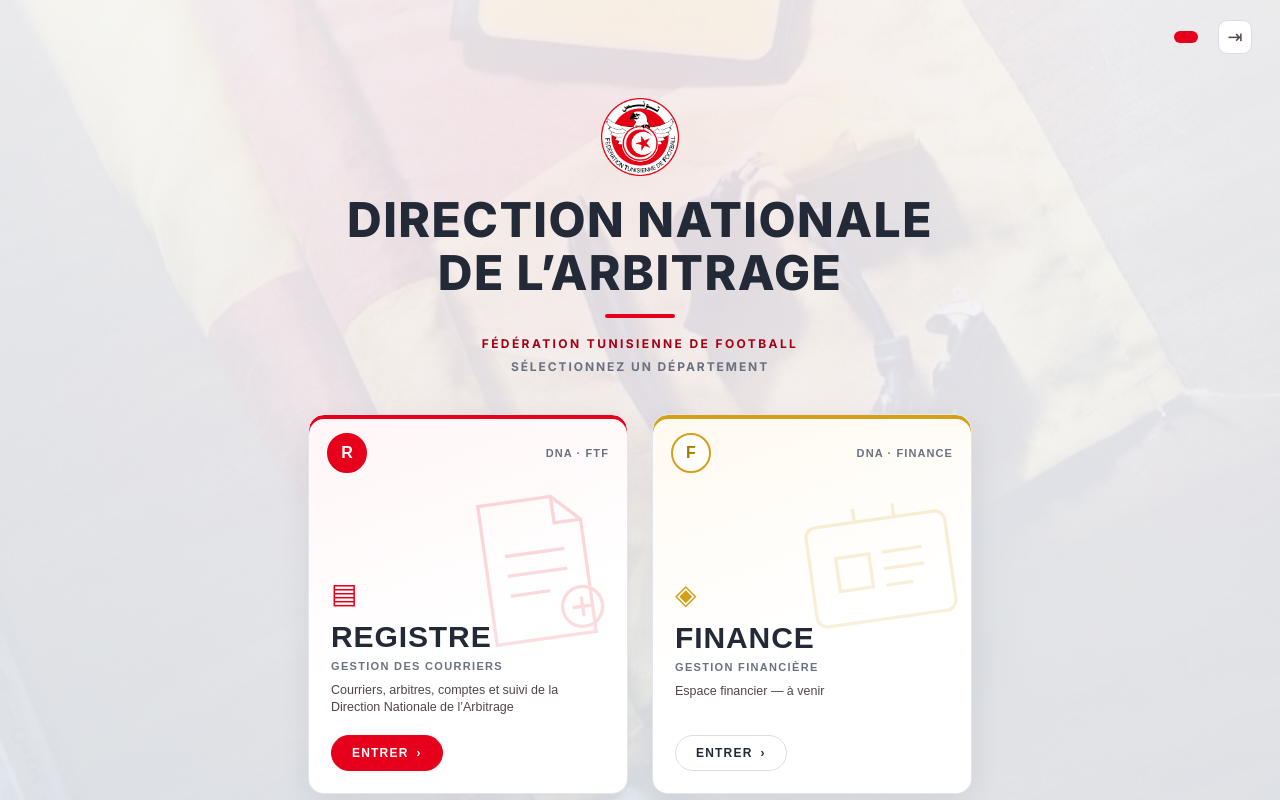
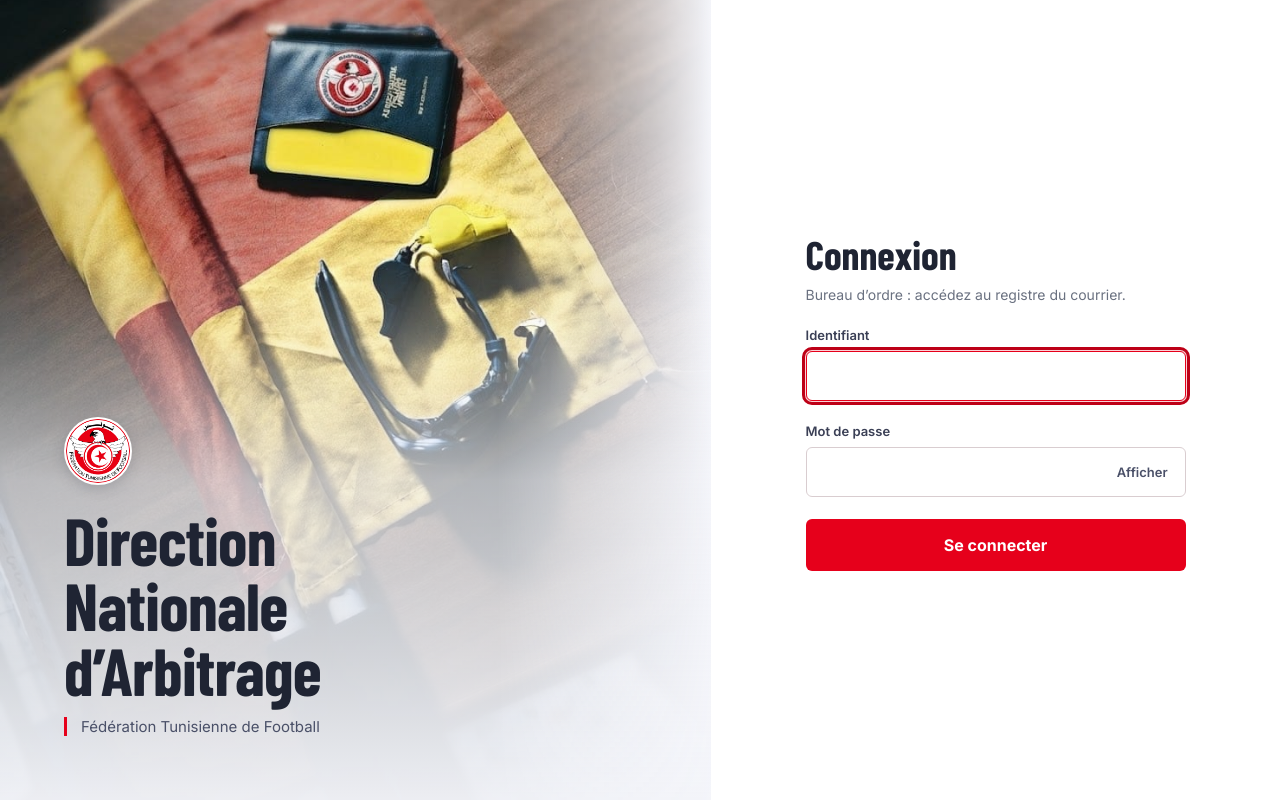
Before and after one commit to rayenbensalem123-cloud/DNA, a React (Vite) app in the folder client/: page /login in a window 1280 px wide. Built offline with nearby package versions, Linux system fonts and the light colour scheme.

Commit message:
Fix: clic Registre mene au dashboard (pas login), Portal uniquement apres connexion

```diff
--- a/client/src/App.jsx
+++ b/client/src/App.jsx
@@ -1,5 +1,5 @@
 import { useEffect, useLayoutEffect, useState } from 'react';
-import { Routes, Route, Navigate, useLocation } from 'react-router-dom';
+import { Routes, Route, Navigate, useLocation, useNavigate } from 'react-router-dom';
 import { LanguageProvider, useLanguage } from './i18n';
 import { AuthProvider, useAuth } from './auth';
 import { ThemeProvider } from './theme';
@@ -98,20 +98,12 @@ function PermRoute({ perm, children }) {
   return ok ? children : <Navigate to="/" replace />;
 }
 
-export default function App() {
-  const [splashDone, setSplashDone] = useState(false);
-  // Le Portal s'affiche à chaque ouverture : le choix n'est pas mémorisé.
-  const [department, setDepartment] = useState(null);
-  const chooseDepartment = (id) => setDepartment(id);
-
+function AppRoutes({ splashDone, department, chooseDepartment }) {
+  const { user } = useAuth();
+  // Portal uniquement après connexion (jamais sur la page de login).
+  if (splashDone && user && !department) return <Portal onChoose={chooseDepartment} />;
+  if (splashDone && user && department === 'finance') return <Finance />;
   return (
-    <ThemeProvider>
-      <LanguageProvider>
-        <AuthProvider>
-          <ErrorBoundary>
-            <Splashes onComplete={() => setSplashDone(true)} />
-            <Stage>
-            {splashDone && !department ? <Portal onChoose={chooseDepartment} /> : department === 'finance' ? <Finance /> :
             <Routes>
               <Route path="/login" element={<ErrorBoundary label="login"><Login /></ErrorBoundary>} />
               <Route path="/" element={<Protected><Layout /></Protected>}>
@@ -130,7 +122,29 @@ export default function App() {
                 <Route path="reception" element={<Navigate to="/courrier?direction=entrant" replace />} />
               </Route>
               <Route path="*" element={<Navigate to="/" replace />} />
-            </Routes>}
+            </Routes>
+  );
+}
+
+export default function App() {
+  const navigate = useNavigate();
+  const [splashDone, setSplashDone] = useState(false);
+  // Le Portal s'affiche à chaque ouverture : le choix n'est pas mémorisé.
+  const [department, setDepartment] = useState(null);
+  const chooseDepartment = (id) => {
+    setDepartment(id);
+    // Registre → retour explicite au dashboard (évite de rester sur /login)
+    if (id === 'registre') navigate('/', { replace: true });
+  };
+
+  return (
+    <ThemeProvider>
+      <LanguageProvider>
+        <AuthProvider>
+          <ErrorBoundary>
+            <Splashes onComplete={() => setSplashDone(true)} />
+            <Stage>
+              <AppRoutes splashDone={splashDone} department={department} chooseDepartment={chooseDepartment} />
             </Stage>
           </ErrorBoundary>
         </AuthProvider>
```
